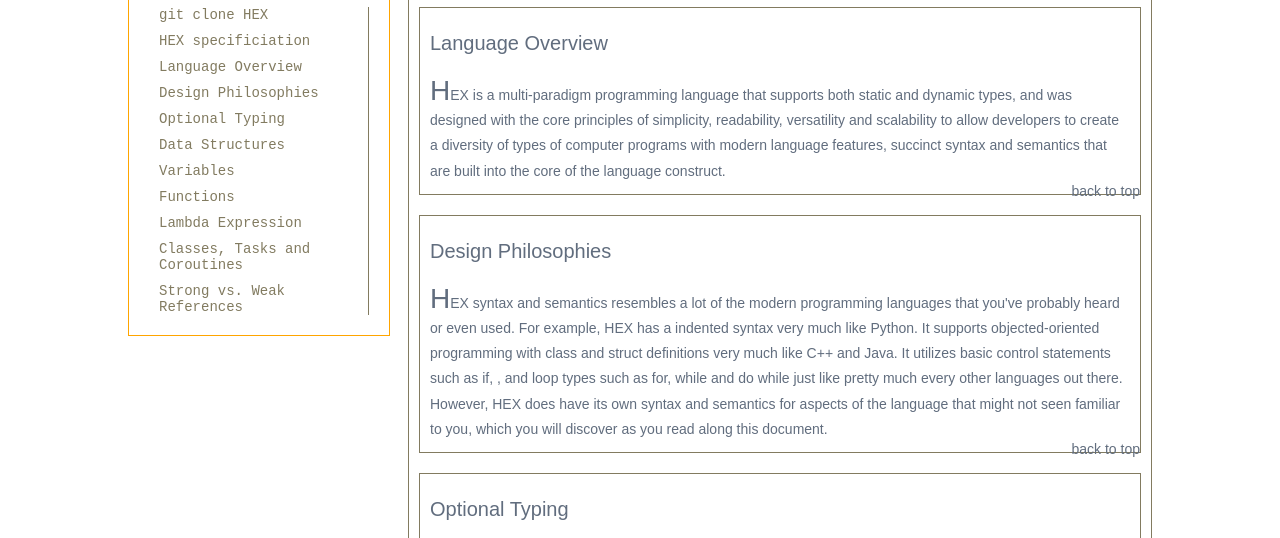
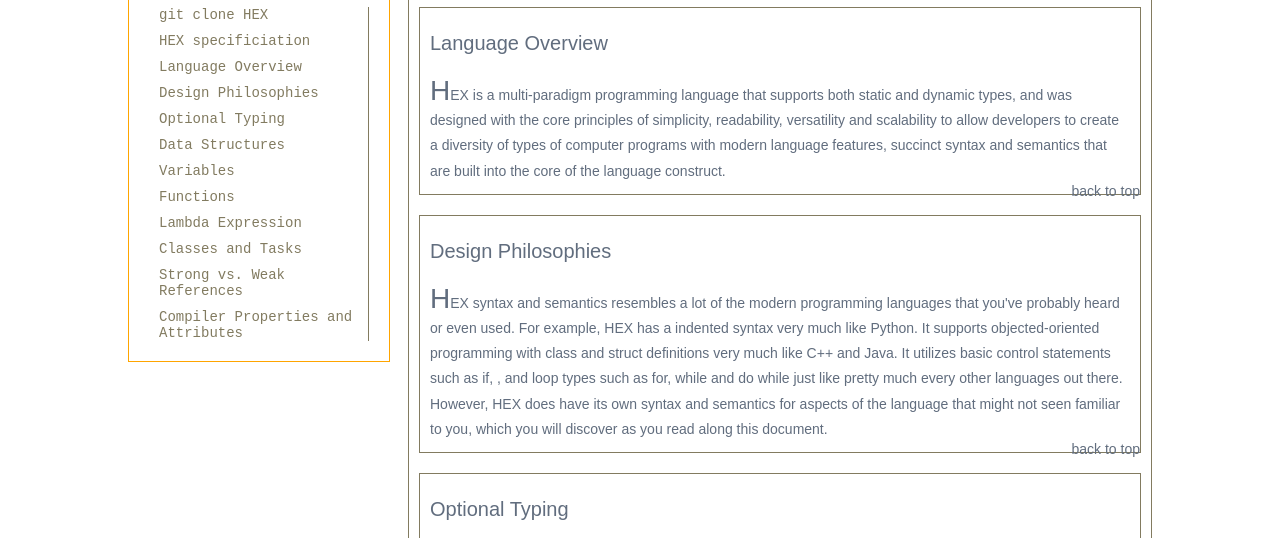
Before and after one commit to mazj/hex, a plain HTML site: page hexlang.org/index.html in a window 1280 px wide. Shown: the part 217-755 px from the top of the page. Drawn offline with Linux system fonts and the light colour scheme.

Commit message:
hexlang.org - updated index.html

```diff
--- a/hexlang.org/index.html
+++ b/hexlang.org/index.html
@@ -152,8 +152,9 @@
             <li><a href="">Variables</a></li>
             <li><a href="">Functions</a></li>
             <li><a href="">Lambda Expression</a></li>
-            <li><a href="">Classes, Tasks and Coroutines</a></li>
+            <li><a href="">Classes and Tasks</a></li>
             <li><a href="">Strong vs. Weak References</a></li>
+            <li><a href="">Compiler Properties and Attributes</a></li>
         </ul>
     </div>
 
```
